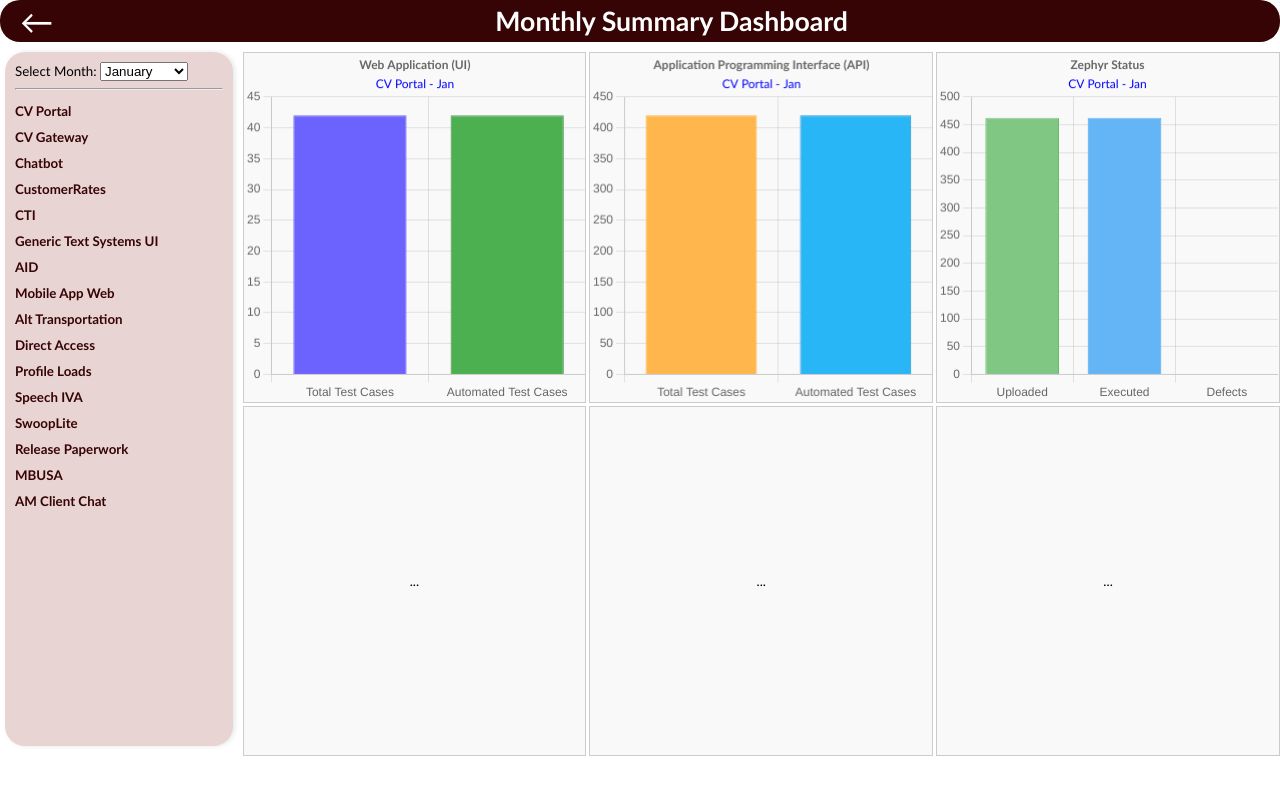
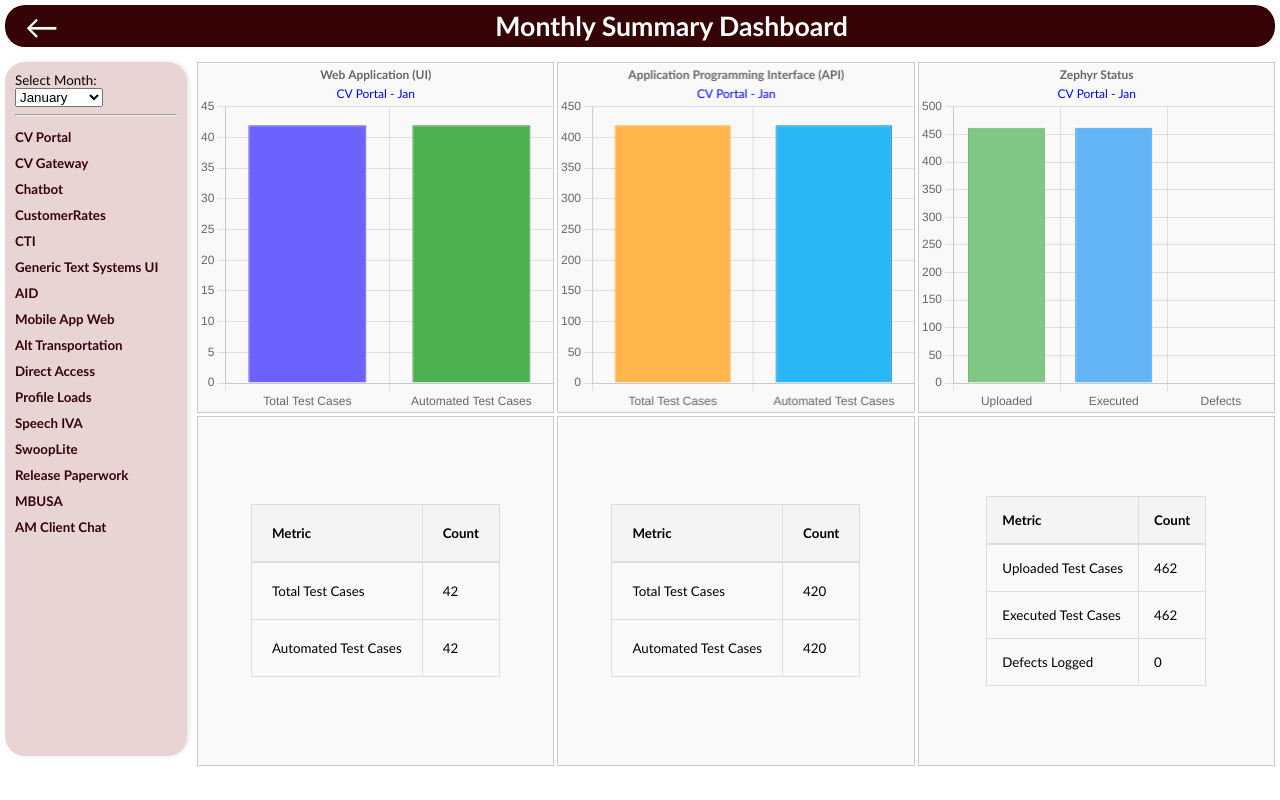
Before and after one commit to aasifhossain/qa-dashboards, a website: page pages/monthly.html in a window 1280 px wide. Both pictures are taken after a click on the link "CV Portal". Drawn offline with nearby package versions, Linux system fonts and the light colour scheme.

Commit message:
Added tables for all the charts

```diff
--- a/scripts/monthly.js
+++ b/scripts/monthly.js
@@ -23,9 +23,12 @@
 }
 
 function displayCharts (projectName) {
-  showUIChart(projectName);
-  showAPIChart(projectName);
-  showZephrChart(projectName);
+  showUIChart(projectName)
+  showAPIChart(projectName)
+  showZephrChart(projectName)
+  showUITable(projectName)
+  showAPITable(projectName)
+  showZephyrTable(projectName)
 }
 
 async function showUIChart (projectName) {
@@ -113,7 +116,6 @@
   const monthSelected = document.getElementById('month-select').value
   const graphContainer = document.getElementById('graph-container2')
   if (projectName && monthSelected) {
-
     const dataRow = await fetchData(monthSelected, projectName)
     const totalTestCases = dataRow[5]
     const automatedTestCases = dataRow[6]
@@ -121,7 +123,6 @@
     // Clear the graph container and add a new canvas
     graphContainer.innerHTML = `<canvas id="barChart2"></canvas>`
     const canvas = document.getElementById('barChart2')
-
 
     canvas.style.width = '100%'
     canvas.style.height = '100%'
@@ -209,13 +210,13 @@
     new Chart(canvas.getContext('2d'), {
       type: 'bar',
       data: {
-        labels: ['Uploaded', 'Executed','Defects'],
+        labels: ['Uploaded', 'Executed', 'Defects'],
         datasets: [
           {
             label: `${projectName} - ${monthSelected}`,
             data: [uploaded, executed, defects],
-            backgroundColor: ['#81C784', '#64B5F6','#E57373'], // Colors for the bars
-            borderColor: ['#66BB6A', '#42A5F5','#EF5350'], // Border colors
+            backgroundColor: ['#81C784', '#64B5F6', '#E57373'], // Colors for the bars
+            borderColor: ['#66BB6A', '#42A5F5', '#EF5350'], // Border colors
             borderWidth: 1
           }
         ]
@@ -267,3 +268,115 @@
     graphContainer.innerHTML = `<h2></h2><p>Now select a project to view the chart.</p>`
   }
 }
+
+async function showUITable(projectName) {
+  const monthSelected = document.getElementById('month-select').value;
+  const graphContainer = document.getElementById('graph-container4'); // Assuming this is the container for the table
+
+  if (projectName && monthSelected) {
+    // Fetch data for the selected project and month
+    const dataRow = await fetchData(monthSelected, projectName);
+    const totalTestCases = dataRow[2]; // Assuming total test cases are in the 3rd column
+    const automatedTestCases = dataRow[3]; // Assuming automated test cases are in the 4th column
+
+    // Clear the container and add a table
+    graphContainer.innerHTML = `
+      <table style="width: 100%; border-collapse: collapse; text-align: left;">
+        <thead>
+          <tr style="background-color: #f4f4f4; border-bottom: 2px solid #ddd;">
+            <th style="padding: 20px; border: 1px solid #ddd;">Metric</th>
+            <th style="padding: 20px; border: 1px solid #ddd;">Count</th>
+          </tr>
+        </thead>
+        <tbody>
+          <tr>
+            <td style="padding: 20px; border: 1px solid #ddd;">Total Test Cases</td>
+            <td style="padding: 20px; border: 1px solid #ddd;">${totalTestCases}</td>
+          </tr>
+          <tr>
+            <td style="padding: 20px; border: 1px solid #ddd;">Automated Test Cases</td>
+            <td style="padding: 20px; border: 1px solid #ddd;">${automatedTestCases}</td>
+          </tr>
+        </tbody>
+      </table>
+    `;
+  } else {
+    graphContainer.innerHTML = `<p>Please select a project to view the table.</p>`;
+  }
+}
+async function showAPITable(projectName) {
+  const monthSelected = document.getElementById('month-select').value;
+  const graphContainer = document.getElementById('graph-container5'); // Assuming this is the container for the table
+
+  if (projectName && monthSelected) {
+    // Fetch data for the selected project and month
+    const dataRow = await fetchData(monthSelected, projectName);
+    const totalTestCases = dataRow[5]; // Assuming total test cases are in the 3rd column
+    const automatedTestCases = dataRow[6]; // Assuming automated test cases are in the 4th column
+
+    // Clear the container and add a table
+    graphContainer.innerHTML = `
+      <table style="width: 100%; border-collapse: collapse; text-align: left;">
+        <thead>
+          <tr style="background-color: #f4f4f4; border-bottom: 2px solid #ddd;">
+            <th style="padding: 20px; border: 1px solid #ddd;">Metric</th>
+            <th style="padding: 20px; border: 1px solid #ddd;">Count</th>
+          </tr>
+        </thead>
+        <tbody>
+          <tr>
+            <td style="padding: 20px; border: 1px solid #ddd;">Total Test Cases</td>
+            <td style="padding: 20px; border: 1px solid #ddd;">${totalTestCases}</td>
+          </tr>
+          <tr>
+            <td style="padding: 20px; border: 1px solid #ddd;">Automated Test Cases</td>
+            <td style="padding: 20px; border: 1px solid #ddd;">${automatedTestCases}</td>
+          </tr>
+        </tbody>
+      </table>
+    `;
+  } else {
+    graphContainer.innerHTML = `<p>Please select a project to view the table.</p>`;
+  }
+}
+
+async function showZephyrTable(projectName) {
+  const monthSelected = document.getElementById('month-select').value;
+  const graphContainer = document.getElementById('graph-container6'); // Assuming this is the container for the table
+
+  if (projectName && monthSelected) {
+    // Fetch data for the selected project and month
+    const dataRow = await fetchData(monthSelected, projectName);
+    const uploaded = dataRow[8]; // Assuming uploaded is in the 9th column
+    const executed = dataRow[9]; // Assuming executed is in the 10th column
+    const defects = dataRow[10]; // Assuming defects are in the 11th column
+
+    // Clear the container and add a table
+    graphContainer.innerHTML = `
+      <table style="width: 100%; border-collapse: collapse; text-align: left;">
+        <thead>
+          <tr style="background-color: #f4f4f4; border-bottom: 2px solid #ddd;">
+            <th style="padding: 15px; border: 1px solid #ddd;">Metric</th>
+            <th style="padding: 15px; border: 1px solid #ddd;">Count</th>
+          </tr>
+        </thead>
+        <tbody>
+          <tr>
+            <td style="padding: 15px; border: 1px solid #ddd;">Uploaded Test Cases</td>
+            <td style="padding: 15px; border: 1px solid #ddd;">${uploaded}</td>
+          </tr>
+          <tr>
+            <td style="padding: 15px; border: 1px solid #ddd;">Executed Test Cases</td>
+            <td style="padding: 15px; border: 1px solid #ddd;">${executed}</td>
+          </tr>
+          <tr>
+            <td style="padding: 15px; border: 1px solid #ddd;">Defects Logged</td>
+            <td style="padding: 15px; border: 1px solid #ddd;">${defects}</td>
+          </tr>
+        </tbody>
+      </table>
+    `;
+  } else {
+    graphContainer.innerHTML = `<p>Please select a project to view the table.</p>`;
+  }
+}
--- a/styles/monthly.css
+++ b/styles/monthly.css
@@ -17,6 +17,7 @@
     padding: 1px 10px;
     position: relative;
     border-radius: 20px;
+    margin: 5px;
 }
 
 .top-section h1 {
@@ -42,7 +43,7 @@
 }
 
 .sidebar {
-    width: 20%;
+    width: 15%;
     background-color: #e9d4d4;
     padding: 10px;
     margin-top: 10px;
@@ -78,8 +79,9 @@
 
 .dashboard-grid {
     margin-top: 10px;
+    margin-right: 5px;
     display: grid;
-    grid-template-rows: 1fr 1fr; /* 3 rows of equal height */
+    grid-template-rows: 1fr 1fr; /* 2 rows of equal height */
     grid-template-columns: 1fr 1fr 1fr; /* 3 columns of equal width */
     gap: 3px; /* Space between grid items */
     height: 100%; /* Full height of the parent container */
```
